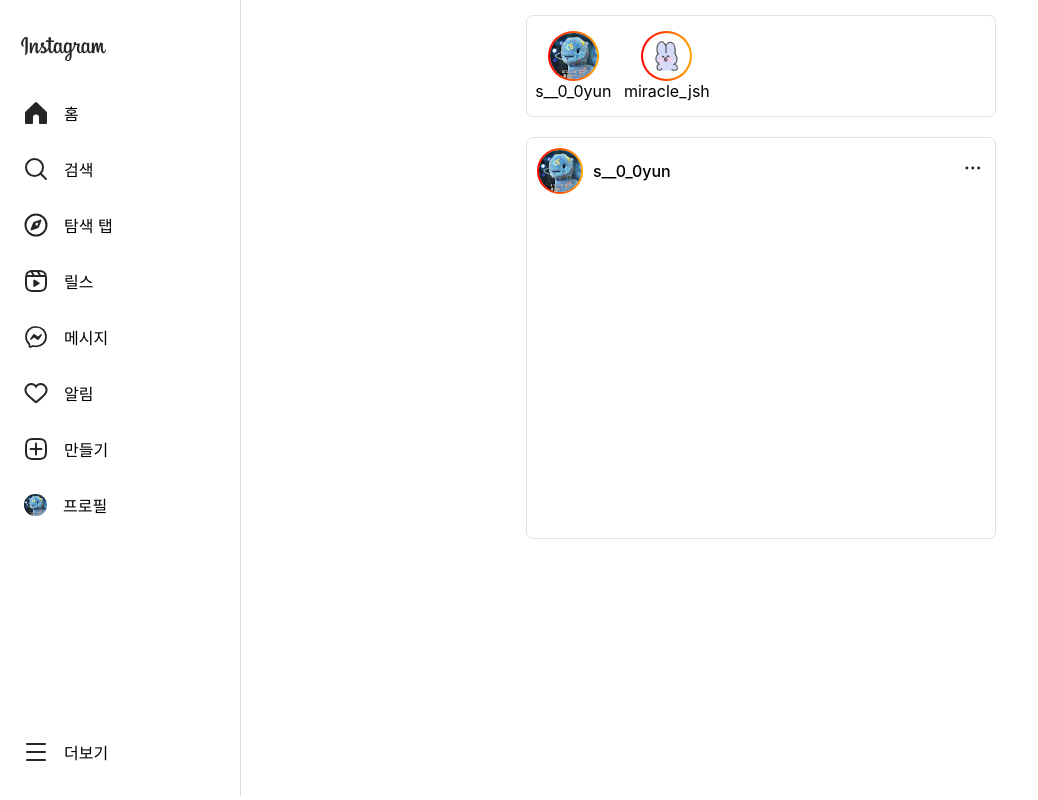
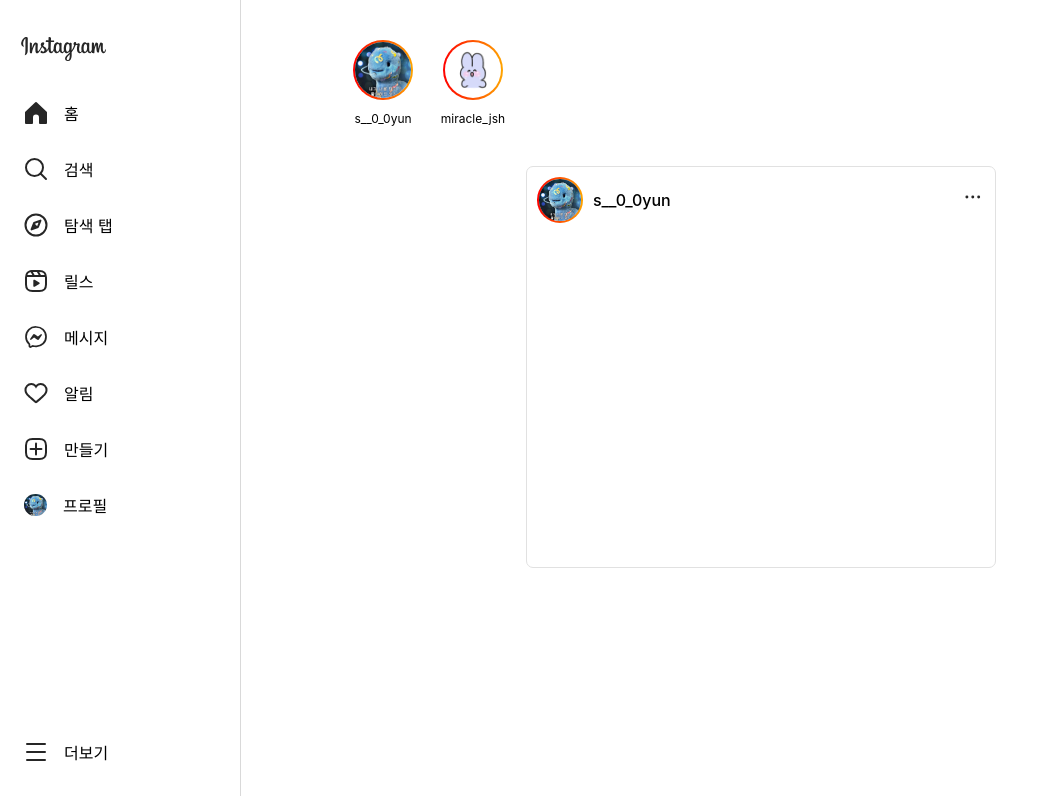
Before and after one commit to dsc-sangmyung/22-23-FE-Study-Cindy, a React (Create React App) app: page /main in a window 1280 px wide. Shown: the whole page, without its empty margins (0-1038 px from the left). Built offline with nearby package versions, Linux system fonts and the light colour scheme.

Commit message:
Fix Stories bar as Instagram updates

```diff
--- a/src/components/StoryBar.css
+++ b/src/components/StoryBar.css
@@ -1,13 +1,14 @@
 .story-bar{
     display: flex;
     flex-direction: column;
-    width: 20%;
+    width: 90px;
     justify-content: center;
     align-items: center;
 }
 .story-pic{
     border-radius: 50%;
-    width: 50%;
+    width: 56px;
+    height: 56px;
     border: 2px solid transparent;
     background-image: linear-gradient(#fff, #fff),
     linear-gradient(to right, red 0%,  orange 100%);
@@ -15,3 +16,7 @@
     background-clip: content-box, border-box;
     cursor: pointer;
 }
+.story-id{
+    margin-top:0.7rem;
+    font-size: 12px;
+}
--- a/src/pages/mainPage.css
+++ b/src/pages/mainPage.css
@@ -9,21 +9,17 @@
     flex-direction: column;
     justify-content: center;
     justify-content: space-between;
-    margin: 0 auto;
-}
-.content_subarea{
-    margin: 0 auto;
+    margin: 0 97px;
 }
 .main_story{
     display: flex;
     flex-direction: row;
     align-items: center;
     background-color: #fff;
-    border : 1px solid #E1E1E1;
     border-radius: 7px;
-    margin-top : 15px;
-    width: 29.25rem;
-    height: 5rem;
+    margin: 30px 0;
+    width: 39.375rem;
+    height: 5.4rem;
     padding: 10px 0px;
 }
 .main_post{
--- a/src/pages/mainPage.js
+++ b/src/pages/mainPage.js
@@ -13,16 +13,15 @@
                 <SideBar/>
             </div>
             <div className='content_area'>
-                <div className='content_subarea'>
+                <div>
                     <div className='main_story'>
                         <StoryBar id="s__0_0yun" pic={Profile}/>
                         <StoryBar id="miracle_jsh" pic={Profile_jsh}/>
                     </div>
-                    <div className='main_post'>
+                    <div className='main_post mx-auto'>
                         <Post name="s__0_0yun" img={Profile}/>
                     </div>
                 </div>
-
             </div>
         </div>
 
```
